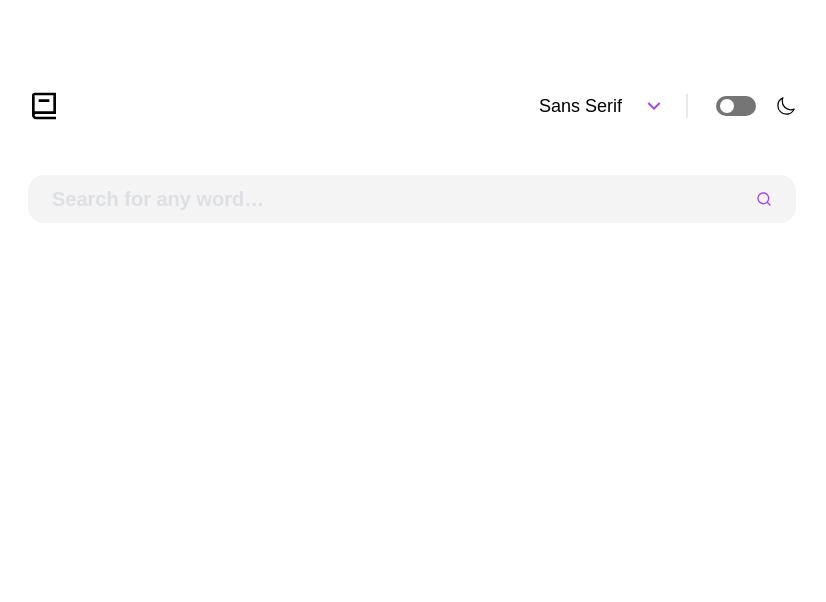
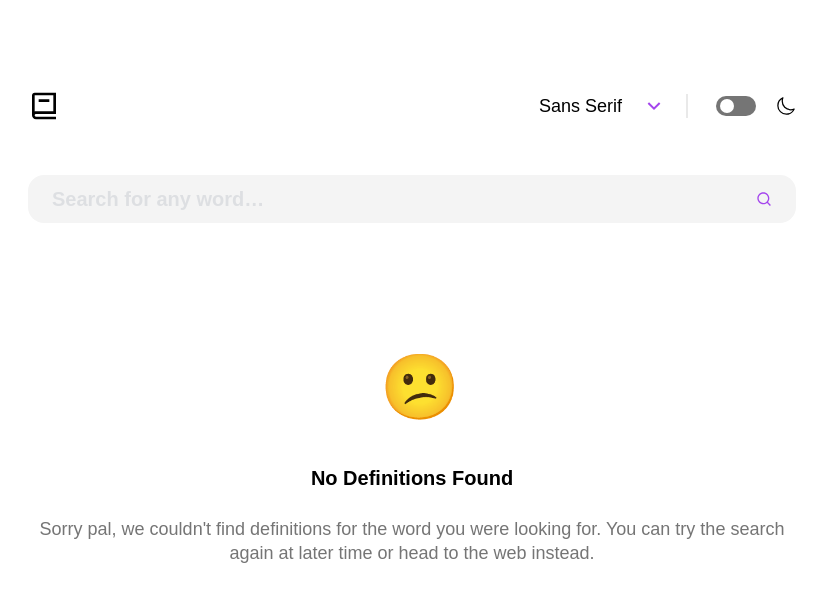
Before and after one commit to omarkarake/dictionary-app, a React (Vite) app: page / in a window 1280 px wide. Shown: the top 602 px of the page, without its empty margins (228-1054 px from the left). Built offline with nearby package versions, Linux system fonts and the light colour scheme.

Commit message:
readying to move data in the project

```diff
--- a/src/components/Body.tsx
+++ b/src/components/Body.tsx
@@ -1,16 +1,15 @@
 import { useState } from "react";
 import { RiSearchLine } from "react-icons/ri";
-// import { IoMdPlay } from "react-icons/io";
-// import { LiaExternalLinkAltSolid } from "react-icons/lia";
+import { IoMdPlay } from "react-icons/io";
+import { LiaExternalLinkAltSolid } from "react-icons/lia";
 
 const Body = () => {
   const [inputValue, setInputValue] = useState("");
   const [data, setData] = useState<any>(null);
 
-
   const [borderColor, setBorderColor] = useState("");
   const [borderColorRed, setBorderColorRed] = useState("");
-  // const [playHoverEffect, setPlayHoverEffect] = useState(false);
+  const [playHoverEffect, setPlayHoverEffect] = useState(false);
   // console.log(playHoverEffect);
 
   const handleInputChange = (e: React.ChangeEvent<HTMLInputElement>) => {
@@ -45,13 +44,13 @@ const Body = () => {
     }
   };
 
-  // const handleMouseEnterPlay = () => {
-  //   setPlayHoverEffect(true);
-  // };
+  const handleMouseEnterPlay = () => {
+    setPlayHoverEffect(true);
+  };
 
-  // const handleMouseLeavePlay = () => {
-  //   setPlayHoverEffect(false);
-  // };
+  const handleMouseLeavePlay = () => {
+    setPlayHoverEffect(false);
+  };
 
   return (
     <>
@@ -84,7 +83,9 @@ const Body = () => {
           )}
         </div>
         {/* what to be rendered after fetching--------------------------------------- */}
-        {/* <div className="w-[100%] h-auto flex justify-between items-center mt-7">
+        {data && (
+          <>
+            <div className="w-[100%] h-auto flex justify-between items-center mt-7">
               <div className="h-[100%] flex flex-col justify-between ">
                 <p className="font-bold text-[32px] md:text-[64px] dark:text-lighter lg:text-heading-l">
                   keyboard
@@ -127,8 +128,8 @@ const Body = () => {
                   </div>
                   <div>
                     <p className="ml-[25px] text-dark text-[15px] leading-6 md:text-body-m dark:text-lighter">
-                  (etc.) A set of keys used to operate a typewriter, computer
-                  etc.
+                      (etc.) A set of keys used to operate a typewriter,
+                      computer etc.
                     </p>
                   </div>
                 </li>
@@ -138,9 +139,10 @@ const Body = () => {
                   </div>
                   <div>
                     <p className="ml-[25px] text-dark text-[15px] leading-6 md:text-body-m dark:text-lighter">
-                  A component of many instruments including the piano, organ,
-                  and harpsichord consisting of usually black and white keys
-                  that cause different tones to be produced when struck.
+                      A component of many instruments including the piano,
+                      organ, and harpsichord consisting of usually black and
+                      white keys that cause different tones to be produced when
+                      struck.
                     </p>
                   </div>
                 </li>
@@ -151,8 +153,8 @@ const Body = () => {
                   <div>
                     <p className="ml-[25px] text-dark text-[15px] leading-6 md:text-body-m dark:text-lighter">
                       A device with keys of a musical keyboard, used to control
-                  electronic sound-producing devices which may be built into or
-                  separate from the keyboard device.
+                      electronic sound-producing devices which may be built into
+                      or separate from the keyboard device.
                     </p>
                   </div>
                 </li>
@@ -203,9 +205,13 @@ const Body = () => {
                 </p>
                 <LiaExternalLinkAltSolid className="ml-2 dark:text-gray" />
               </div>
-        </div> */}
+            </div>
+          </>
+        )}
         {/* what to be rendered when there is no word---------------------------------------------------- */}
-        {/* <div>
+        {!data && (
+          <>
+            <div>
               <div className="flex flex-col items-center">
                 <span
                   className="mt-[132px]"
@@ -227,11 +233,13 @@ const Body = () => {
                 </p>
                 <p className="text-gray text-body-m mt-6 text-center mb-[250px]">
                   Sorry pal, we couldn't find definitions for the word you were
-                looking for. You can try the search again at later time or head
-                to the web instead.
+                  looking for. You can try the search again at later time or
+                  head to the web instead.
                 </p>
               </div>
-          </div> */}
+            </div>
+          </>
+        )}
       </div>
     </>
   );
```
Lines whose indentation alone changed are shown as unchanged.
